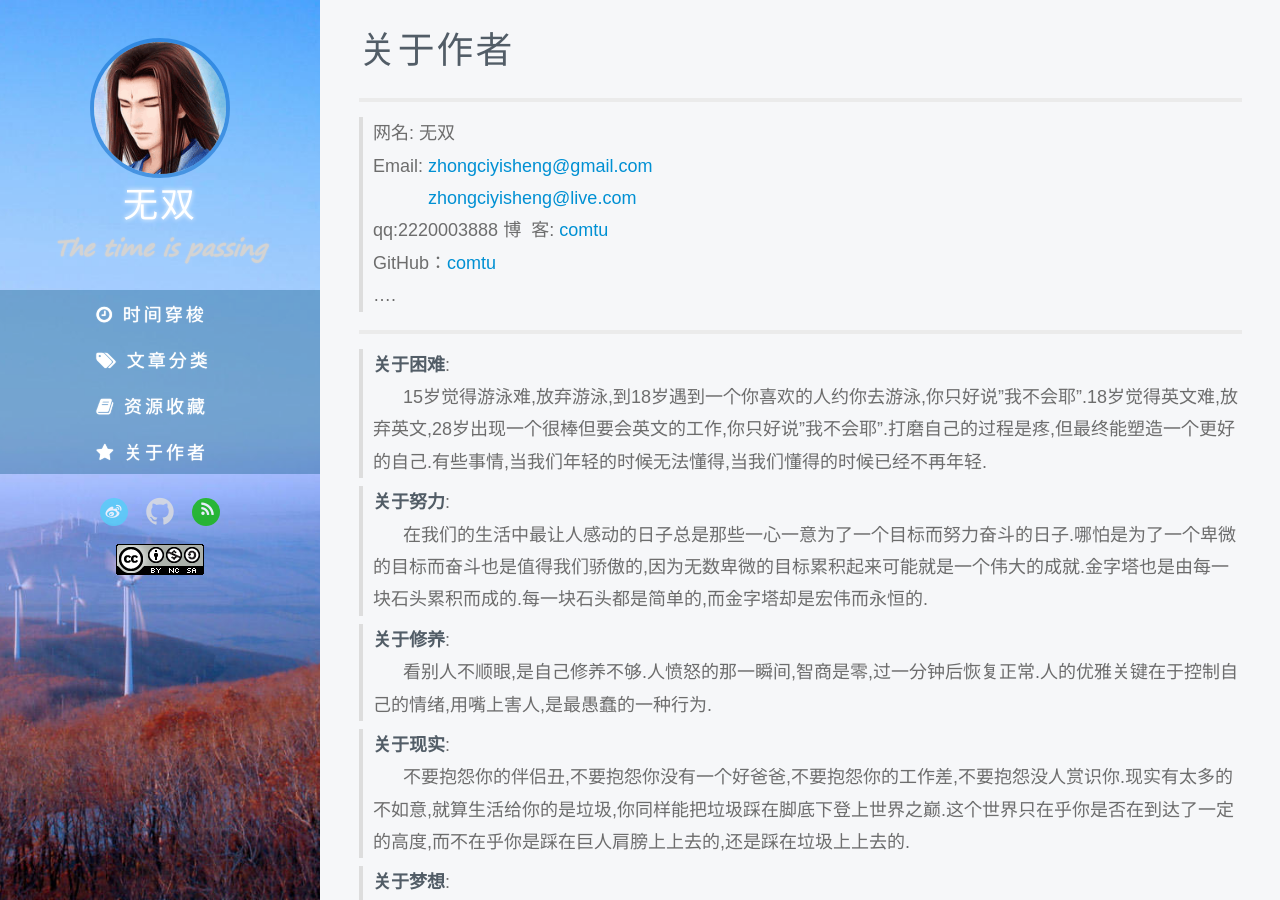
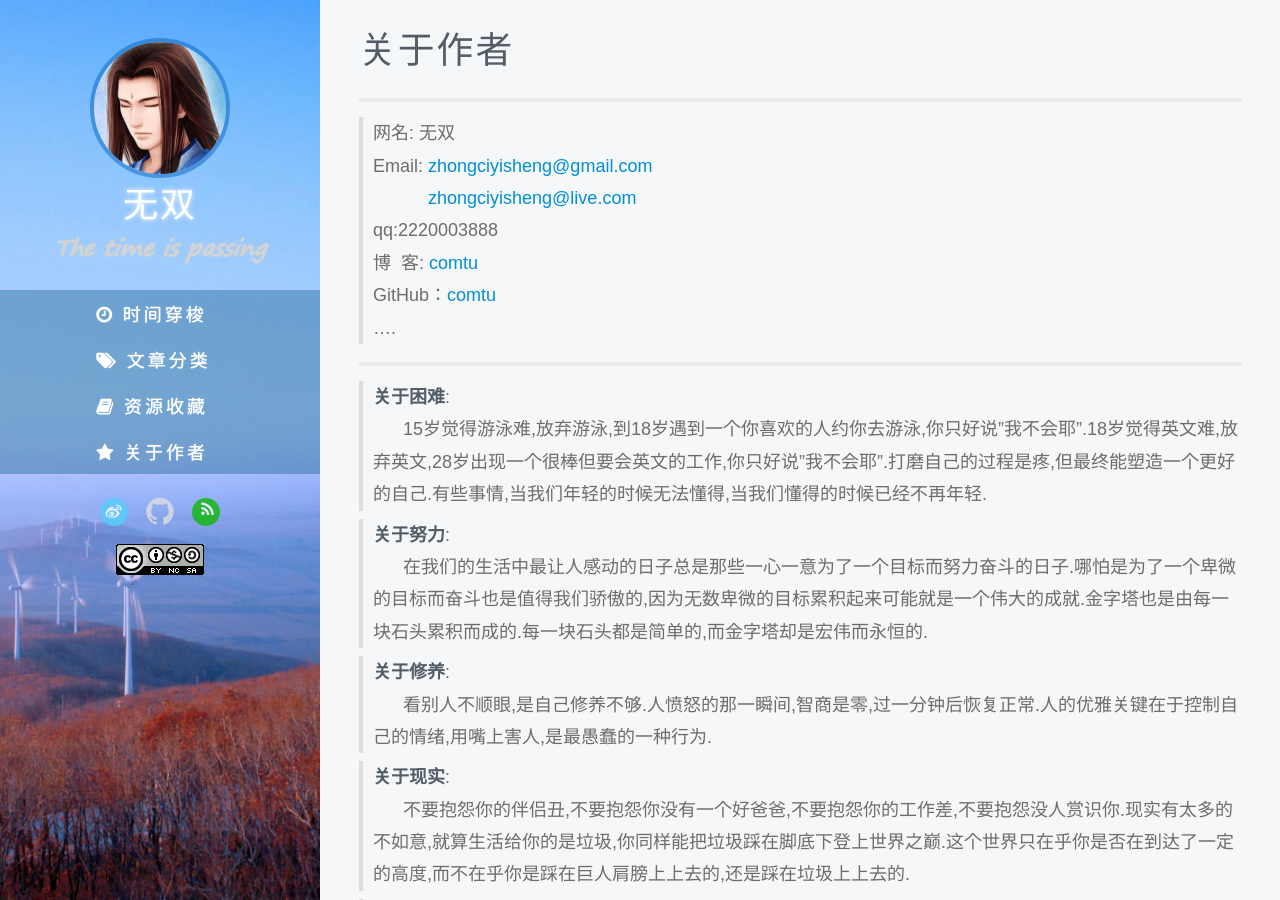
Before and after one commit to wu-shuang/wu-shuang.github.io, a Jekyll site: the page built from page/about.md, in a window 1280 px wide and 900 px high. Built offline with Jekyll 4.4.1, drawn with Linux system fonts in a browser that asks for light colours; some web fonts are replaced; comment, search, counter and statistics services are not loaded.

Commit message:
no message

```diff
--- a/page/about.md
+++ b/page/about.md
@@ -32,7 +32,7 @@ blockquote p {
 > 网名: 无双
 > Email: <a href="mailto:zhongciyisheng@gmail.com">zhongciyisheng@gmail.com</a><br />
 &nbsp;&nbsp;&nbsp;&nbsp;&nbsp;&nbsp;&nbsp;&nbsp;&nbsp;&nbsp;&nbsp;<a href="mailto:zhongciyisheng@live.com">zhongciyisheng@live.com</a>
-> qq:2220003888
+> qq:2220003888 <br />
 > 博&nbsp;&nbsp;客: <a href="http://wu-shuang.github.io/">comtu</a>
 > GitHub：[comtu](https://github.com/wu-shuang)
 > ....
```
